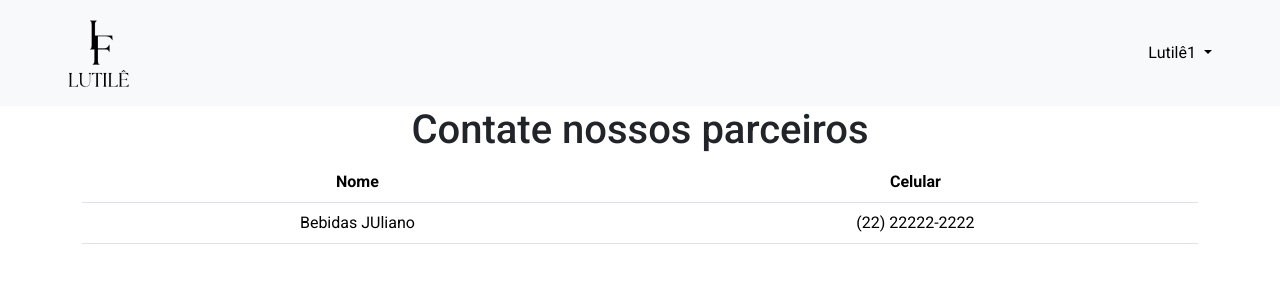
After one commit to gseovana/salao-festas, a Flask app: page /cliente/parceiros in a window 1280 px wide. The commit adds this page. Shown: the top 300 px of the page. Run offline with Flask 3, Linux system fonts and the light colour scheme; a user stored in the database is signed in; data comes from the database, SQL or seed files in the repository; both versions use the stored data as it was after the commit; some libraries are stand-ins or nearby versions.

Commit message:
validação dos formulários e e adição de parceiros cliente

```diff
--- a/app.py
+++ b/app.py
@@ -218,8 +218,7 @@ def cadastrar():
     return render_template('html/pages/cliente/formulario-cliente.html')
 
 #PERFIL CLIENTE
-@app.route('/cliente/perfil', methods=['GET', 'POST'])
-@app.route('/admin/perfil', methods=['GET'])
+@app.route('/perfil', methods=['GET', 'POST'])
 def perfil():
     cpf = session.get('cpf')
     if not cpf:
@@ -274,6 +273,19 @@ def atualizar():
         cliente = cursor.fetchone()
 
     return render_template('html/pages/cliente/atualizar.html', cliente=cliente)
+
+@app.route('/cliente/parceiros', methods=['GET'])
+def ver_parceiros_cliente():
+    if not session.get('cpf'):
+        flash('Você precisa estar logado para acessar esta página.', 'warning')
+        return redirect(url_for('login'))
+
+    with get_connection() as conn:
+        cursor = conn.cursor()
+        cursor.execute('SELECT * FROM parceiro')
+        parceiros = cursor.fetchall()
+
+    return render_template('html/pages/cliente/parceiros-cliente.html', parceiros=parceiros)
 
 ############################ AGENDAMENTOS CLIENTE ################################
 
--- a/instance/sql_script_salao-festas.sql
+++ b/instance/sql_script_salao-festas.sql
@@ -4,7 +4,7 @@ CREATE TABLE IF NOT EXISTS `cliente` (
   `celular` VARCHAR(14) NOT NULL,
   `endereco` VARCHAR(100) NOT NULL,
   PRIMARY KEY (`cpf`)
-);
+  );
 
 CREATE TABLE IF NOT EXISTS `visitacao` (
   `data` DATE NOT NULL,
--- a/templates/base.html
+++ b/templates/base.html
@@ -6,7 +6,6 @@
     <link href="https://cdn.jsdelivr.net/npm/bootstrap@5.3.2/dist/css/bootstrap.min.css" rel="stylesheet">
     <link href="https://cdn.jsdelivr.net/npm/@fullcalendar/core@5.11.3/main.min.css" rel="stylesheet">
     <link href="https://cdn.jsdelivr.net/npm/@fullcalendar/daygrid@5.11.3/main.min.css" rel="stylesheet">
-    <link href="https://cdn.jsdelivr.net/npm/bootstrap@5.3.2/dist/css/bootstrap.min.css" rel="stylesheet" integrity="sha384-T3c6CoIi6uLrA9TneNEoa7RxnatzjcDSCmG1MXxSR1GAsXEV/Dwwykc2MPK8M2HN" crossorigin="anonymous">
     <link rel="stylesheet" href="https://cdn.jsdelivr.net/npm/bootstrap-icons@1.10.5/font/bootstrap-icons.css">
     <link rel="shortcut icon" href="{{ url_for('static', filename='imgs/logo.png') }}" type="image/x-icon">
     <link rel="stylesheet" href="{{ url_for('static', filename='style/style.css') }}">
@@ -15,9 +14,9 @@
 </head>
 <body>
     <header>
-        <nav class="navbar navbar-expand-md" class="navbar">
+        <nav class="navbar navbar-expand-md navbar-light bg-light">
             <div class="container-fluid">
-                <a class="navbar-brand ms-5" href="{{url_for('home')}}">
+                <a class="navbar-brand ms-5" href="{{ url_for('home') }}">
                     <img src="{{ url_for('static', filename='imgs/logo.png') }}" alt="Salão de festas Lutilê" height="80">
                 </a>
                 <button class="navbar-toggler" type="button" data-bs-toggle="collapse" data-bs-target="#navbarNav" aria-controls="navbarNav" aria-expanded="false" aria-label="Toggle navigation">
@@ -40,7 +39,6 @@
                                         <li><a class="dropdown-item" href="{{ url_for('pagamentos_admin') }}">Pagamentos</a></li>
                                         <li><a class="dropdown-item" href="{{ url_for('kits_mobilia_admin') }}">Kits Mobília</a></li>
                                         <li><a class="dropdown-item" href="{{ url_for('parceiros_admin') }}">Parceiros</a></li>
-
                                         <li><hr class="dropdown-divider"></li>
                                         <li><a class="dropdown-item" href="{{ url_for('logout') }}">Logout</a></li>
                                     </ul>
@@ -55,6 +53,7 @@
                                         <li><a class="dropdown-item" href="{{ url_for('perfil') }}">Perfil</a></li>
                                         <li><a class="dropdown-item" href="{{ url_for('agendamentos_cliente') }}">Agendamentos</a></li>
                                         <li><a class="dropdown-item" href="{{ url_for('eventos_cliente') }}">Eventos</a></li>
+                                        <li><a class="dropdown-item" href="{{ url_for('ver_parceiros_cliente') }}">Nossos parceiros</a></li>
                                         <li><hr class="dropdown-divider"></li>
                                         <li><a class="dropdown-item" href="{{ url_for('logout') }}">Logout</a></li>
                                     </ul>
@@ -62,26 +61,27 @@
                             {% endif %}
                         {% else %}
                             <li class="nav-item me-5 ms-5">
-                            <a class="nav-link {{is_active('home')}}" aria-current="page" href="{{url_for('home')}}">HOME</a>
+                                <a class="nav-link {{ is_active('home') }}" aria-current="page" href="{{ url_for('home') }}">HOME</a>
                             </li>
-                        <span class = "separador nav-link">|</span> <!-- Separador -->
+                            <span class="separador nav-link">|</span> <!-- Separador -->
                             <li class="nav-item me-5 ms-5">
-                            <a class="nav-link {{is_active('login')}}" aria-current="page" href="{{url_for('produtos')}}">PRODUTOS</a>
+                                <a class="nav-link {{ is_active('produtos') }}" aria-current="page" href="{{ url_for('produtos') }}">PRODUTOS</a>
                             </li>
-                        <span class = "separador nav-link">|</span> <!-- Separador -->
+                            <span class="separador nav-link">|</span> <!-- Separador -->
                             <li class="nav-item me-5 ms-5">
-                            <a class="nav-link {{is_active('login')}}" aria-current="page" href="{{url_for('servicos')}}">SERVIÇOS</a>
+                                <a class="nav-link {{ is_active('servicos') }}" aria-current="page" href="{{ url_for('servicos') }}">SERVIÇOS</a>
                             </li>
-                        <span class = "separador nav-link">|</span> <!-- Separador -->
+                            <span class="separador nav-link">|</span> <!-- Separador -->
                             <li class="nav-item me-5 ms-5">
-                            <a class="nav-link {{ is_active('login') }}" aria-current="page" href="{{ url_for('contato') }}">CONTATO</a>
+                                <a class="nav-link {{ is_active('contato') }}" aria-current="page" href="{{ url_for('contato') }}">CONTATO</a>
                             </li>
                             <li class="nav-item">
-                            <form action="{{url_for('login')}}" method="get">
+                                <form action="{{ url_for('login') }}" method="get">
                                     <button class="nav-link button_agendar" type="submit">Agende uma visita</button>
                                 </form>
                             </li>
                         {% endif %}
+                    </ul>
                 </div>
             </div>
         </nav>
@@ -125,7 +125,6 @@
                 alert.classList.add('fade');
             }
         }, 5000);
-
     </script>
 
     <footer class="mt-4">
--- a/templates/html/pages/admin/agendamentos-admin.html
+++ b/templates/html/pages/admin/agendamentos-admin.html
@@ -15,9 +15,9 @@
         <tbody>
           {% for agendamento in todos_agendamentos %}
           <tr>
-              <td class="text-center">{{ agendamento.data }}</td>
+              <td class="text-center">{{ agendamento.data | datetime('%d/%m/%Y') }}</td>
               <td class="text-center">{{ agendamento.horario }}</td>
-              <td class="text-center">{{ agendamento.nome }}</td>
+              <td class="text-center">{{ agendamento.nome_cliente }}</td>
               <td class="text-center">{{ agendamento.cpf }}</td>
               <td class="text-center">
                 <form action="{{ url_for('cancelar_agendamento') }}" method="POST" onsubmit="return confirmCancel()" class="d-inline">
--- a/templates/html/pages/cliente/agendamentos-cliente.html
+++ b/templates/html/pages/cliente/agendamentos-cliente.html
@@ -1,6 +1,6 @@
 {% extends "base.html" %}
 {% block content %}
-<h1 class="text-center">Meus agendamentos</h1>
+<h1 class="text-center">Meus agendamentos de visita</h1>
 <div class="container d-flex flex-column align-items-center">
     <div class="d-flex justify-content-end mb-3 w-100">
         <form action="{{ url_for('novo_agendamento') }}" method="GET">
--- /dev/null
+++ b/templates/html/pages/cliente/parceiros-cliente.html
@@ -0,0 +1,23 @@
+{% extends 'base.html' %}
+{% block content %}
+<h1 class="text-center">Contate nossos parceiros</h1>
+<div class="container d-flex flex-column align-items-center">
+    <table class="table table">
+        <thead>
+          <tr>
+            <th scope="col" class="text-center">Nome</th>
+            <th scope="col" class="text-center">Celular</th>
+          </tr>
+        </thead>
+        <tbody>
+          {% for parceiro in parceiros %}
+          <tr>
+              <td class="text-center">{{ parceiro[1] }}</td>
+              <td class="text-center">{{ parceiro[2] }}</td>
+          </tr>
+          {% endfor %}
+        </tbody>
+      </table>
+</div>
+
+{% endblock %}
```
Also changed, not shown: templates/html/pages/admin/formulario-evento.html (+7 -7 lines), templates/html/pages/admin/formulario-pagamento.html (+4 -3 lines), templates/html/pages/admin/formulario-parceiro.html (+18 -0 lines), templates/html/pages/cliente/formulario-agendamento.html (+5 -5 lines), templates/html/pages/perfil.html (+42 -5 lines), instance/salao_festas.db. Lines whose indentation alone changed are shown as unchanged.
